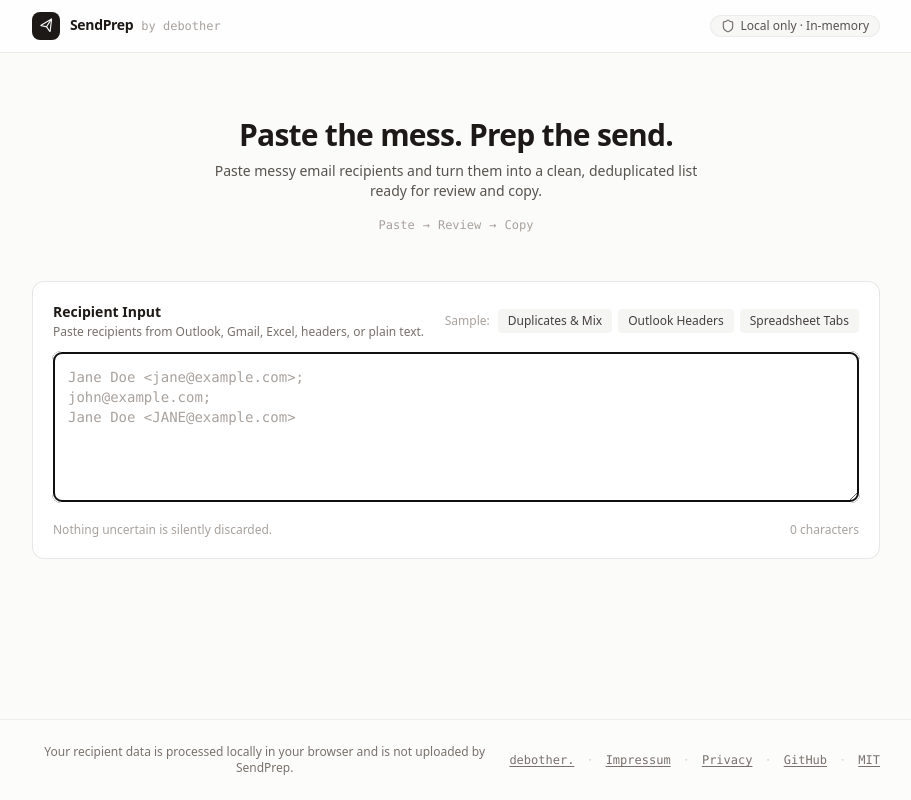
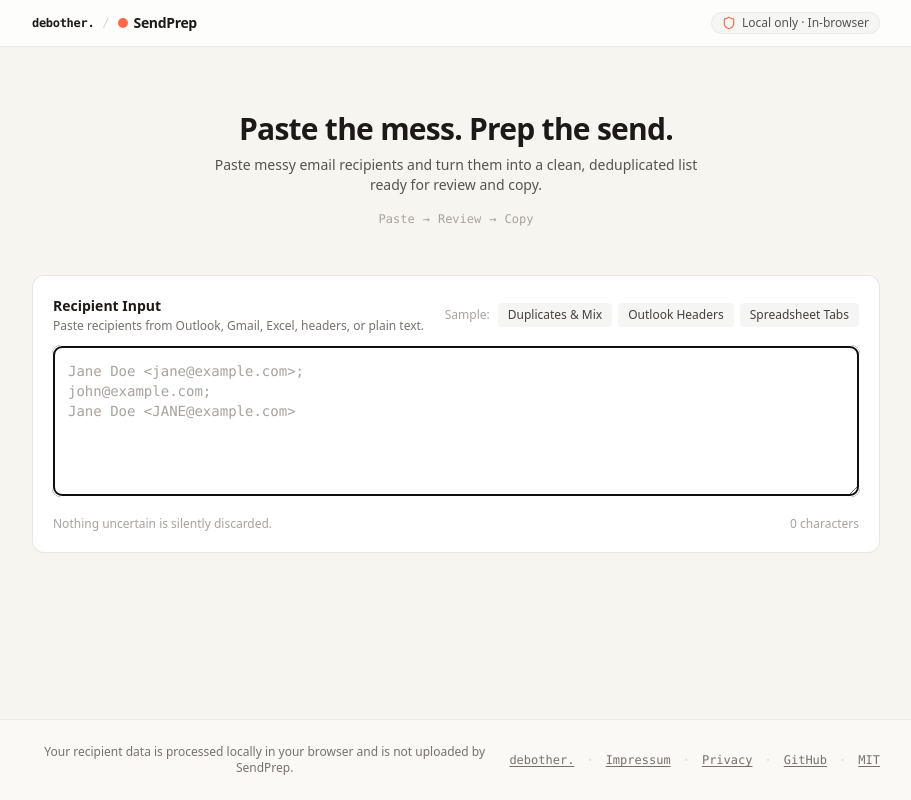
Before and after one commit to debother/SendPrep, a React (Vite) app: page / in a window 1280 px wide. Shown: the whole page, without its empty margins (184-1095 px from the left). Built offline with nearby package versions, Linux system fonts and the light colour scheme.

Commit message:
style: align SendPrep interaction tokens and header with Debother brand

```diff
--- a/src/App.tsx
+++ b/src/App.tsx
@@ -30,7 +30,7 @@ export const App: React.FC = () => {
   const hasContent = rawInput.trim().length > 0;
 
   return (
-    <div className="min-h-screen bg-[#fbfbf9] text-stone-900 flex flex-col font-sans">
+    <div className="min-h-screen bg-[#f7f5ef] text-stone-900 flex flex-col font-sans">
       <Header />
 
       <main className="flex-1 max-w-4xl w-full mx-auto px-4 sm:px-6 py-6 sm:py-8 space-y-4">
--- a/src/components/Header.tsx
+++ b/src/components/Header.tsx
@@ -1,34 +1,34 @@
 import React from 'react';
-import { Send, Shield } from 'lucide-react';
+import { Shield } from 'lucide-react';
 
 export const Header: React.FC = () => {
   return (
     <header className="border-b border-stone-200/80 bg-white/80 backdrop-blur-xs sticky top-0 z-20">
       <div className="max-w-4xl mx-auto px-4 sm:px-6 py-3 flex items-center justify-between">
         <div className="flex items-center gap-2.5">
-          <div className="w-7 h-7 rounded-lg bg-stone-900 text-stone-100 flex items-center justify-center shadow-2xs">
-            <Send className="w-3.5 h-3.5 transform -rotate-12 translate-x-px" />
-          </div>
-          <div>
-            <div className="flex items-baseline gap-2">
-              <span className="text-sm font-bold tracking-tight text-stone-900 leading-none">
+          <div className="flex items-center gap-2">
+            <a
+              href="https://debother.com"
+              target="_blank"
+              rel="noopener noreferrer"
+              className="text-xs font-mono font-bold tracking-tight text-stone-900 hover:text-[#FF6B4A] transition-colors"
+              aria-label="Debother home"
+            >
+              debother.
+            </a>
+            <span className="text-stone-300 font-mono text-xs select-none">/</span>
+            <div className="flex items-center gap-1.5">
+              <span className="w-2.5 h-2.5 rounded-full bg-[#FF6B4A] inline-block shrink-0" />
+              <span className="text-sm font-bold tracking-tight text-stone-900">
                 SendPrep
               </span>
-              <a
-                href="https://debother.com"
-                target="_blank"
-                rel="noopener noreferrer"
-                className="text-xs text-stone-400 hover:text-stone-700 transition-colors font-mono"
-              >
-                by debother
-              </a>
             </div>
           </div>
         </div>
 
-        <div className="flex items-center gap-1.5 px-2.5 py-0.5 rounded-full bg-stone-100/80 border border-stone-200/60 text-xs text-stone-600 font-medium">
-          <Shield className="w-3.5 h-3.5 text-stone-500" />
-          <span>Local only · In-memory</span>
+        <div className="flex items-center gap-1.5 px-2.5 py-0.5 rounded-full bg-stone-100/90 border border-stone-200/70 text-xs text-stone-600 font-medium">
+          <Shield className="w-3.5 h-3.5 text-[#FF6B4A]" />
+          <span>Local only · In-browser</span>
         </div>
       </div>
     </header>
--- a/src/components/MetricsBar.tsx
+++ b/src/components/MetricsBar.tsx
@@ -21,7 +21,7 @@ export const MetricsBar: React.FC<MetricsBarProps> = ({
       {/* Primary Outcome & Quiet Merged Work */}
       <div className="flex items-center gap-2.5 flex-wrap">
         <div className="flex items-center gap-2 text-stone-900">
-          <div className="w-5 h-5 rounded-full bg-stone-900 text-white flex items-center justify-center shrink-0">
+          <div className="w-5 h-5 rounded-full bg-[#FF6B4A] text-white flex items-center justify-center shrink-0">
             <CheckCircle2 className="w-3.5 h-3.5" />
           </div>
           <span className="text-sm sm:text-base font-bold tracking-tight">
--- a/src/components/OutputControls.tsx
+++ b/src/components/OutputControls.tsx
@@ -86,12 +86,12 @@ export const OutputControls: React.FC<OutputControlsProps> = ({
               onClick={() => onFormatChange(fmt.id)}
               className={`p-2.5 rounded-lg text-left border transition-all ${
                 isSelected
-                  ? 'bg-stone-900 text-white border-stone-900 shadow-xs'
-                  : 'bg-stone-50/80 hover:bg-stone-100 text-stone-700 border-stone-200/80'
+                  ? 'bg-[#ffd9cf] text-[#171717] border-[#FF6B4A] shadow-2xs font-semibold ring-1 ring-[#FF6B4A]/50'
+                  : 'bg-stone-50/80 hover:bg-stone-100/90 text-stone-700 border-stone-200/80'
               }`}
             >
-              <div className="text-xs font-semibold">{fmt.label}</div>
-              <div className={`text-xs mt-0.5 ${isSelected ? 'text-stone-300' : 'text-stone-500'}`}>
+              <div className="text-xs font-semibold text-stone-900">{fmt.label}</div>
+              <div className="text-xs mt-0.5 text-stone-600">
                 {fmt.desc}
               </div>
             </button>
@@ -119,9 +119,9 @@ export const OutputControls: React.FC<OutputControlsProps> = ({
           type="button"
           onClick={handleCopyClick}
           disabled={recipientCount === 0}
-          className={`w-full py-3.5 px-4 rounded-xl font-bold text-sm flex items-center justify-center gap-2 transition-all ${
+          className={`w-full py-3.5 px-4 rounded-xl font-bold text-sm flex items-center justify-center gap-2 transition-all focus-visible:outline-2 focus-visible:outline-offset-2 focus-visible:outline-[#171717] ${
             recipientCount > 0
-              ? 'bg-stone-900 hover:bg-stone-800 active:scale-[0.99] text-white shadow-xs cursor-pointer'
+              ? 'bg-[#FF6B4A] hover:bg-[#ea5533] active:translate-y-px text-white shadow-xs cursor-pointer'
               : 'bg-stone-100 text-stone-400 border border-stone-200 cursor-not-allowed'
           }`}
         >
--- a/src/components/RecipientList.tsx
+++ b/src/components/RecipientList.tsx
@@ -104,7 +104,7 @@ export const RecipientList: React.FC<RecipientListProps> = ({
                   />
                   <button
                     type="submit"
-                    className="p-1 rounded bg-stone-900 text-white hover:bg-stone-800"
+                    className="p-1 rounded bg-[#FF6B4A] text-white hover:bg-[#ea5533]"
                     title="Save"
                   >
                     <Check className="w-3.5 h-3.5" />
--- a/src/components/ReviewList.tsx
+++ b/src/components/ReviewList.tsx
@@ -174,7 +174,7 @@ export const ReviewList: React.FC<ReviewListProps> = ({
                   <button
                     type="button"
                     onClick={() => handleQuickAdd(item)}
-                    className="px-2.5 py-1 rounded bg-stone-900 hover:bg-stone-800 text-white text-xs font-medium transition-colors flex items-center gap-1.5"
+                    className="px-2.5 py-1 rounded bg-[#FF6B4A] hover:bg-[#ea5533] text-white text-xs font-medium transition-colors flex items-center gap-1.5"
                   >
                     <Check className="w-3 h-3" />
                     <span>
@@ -264,7 +264,7 @@ export const ReviewList: React.FC<ReviewListProps> = ({
                   </button>
                   <button
                     type="submit"
-                    className="px-3 py-1 rounded bg-stone-900 hover:bg-stone-800 text-white text-xs font-medium flex items-center gap-1"
+                    className="px-3 py-1 rounded bg-[#FF6B4A] hover:bg-[#ea5533] text-white text-xs font-medium flex items-center gap-1"
                   >
                     <Check className="w-3 h-3" />
                     <span>Apply</span>
```
